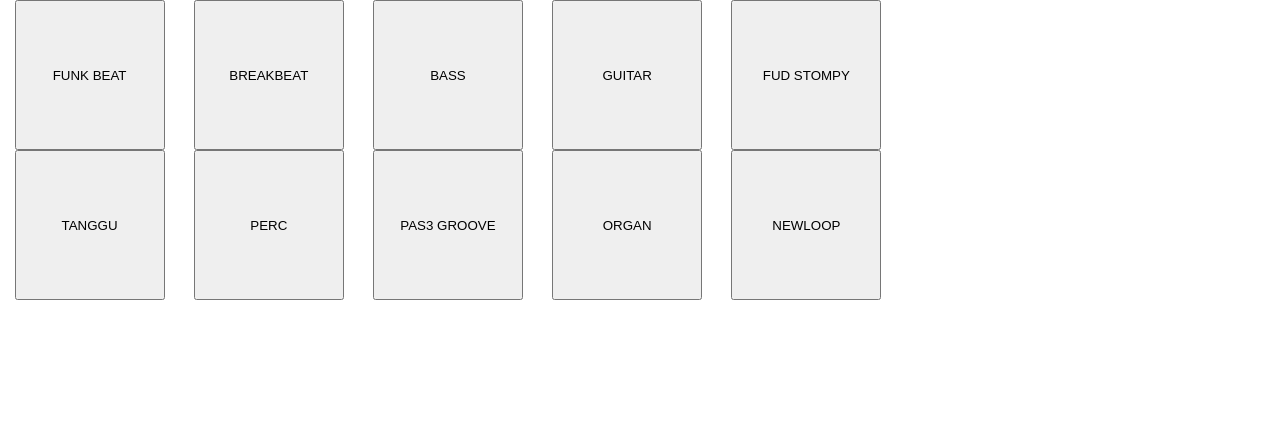
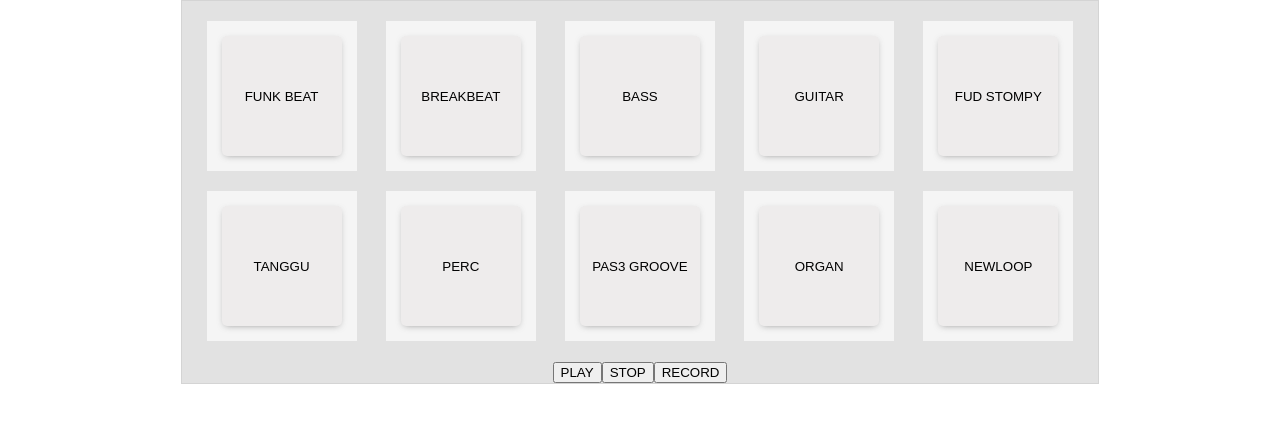
Before and after one commit to stephanbazbaz/moveo_test, a React (Create React App) app: page / in a window 1280 px wide. Shown: the top 422 px of the page. Built offline with nearby package versions, Linux system fonts and the light colour scheme.

Commit message:
first commit

```diff
--- a/src/App.css
+++ b/src/App.css
@@ -1,38 +1,4 @@
 .App {
-  text-align: center;
+  display: flex;
+  justify-content: center;
 }
-
-.App-logo {
-  height: 40vmin;
-  pointer-events: none;
-}
-
-@media (prefers-reduced-motion: no-preference) {
-  .App-logo {
-    animation: App-logo-spin infinite 20s linear;
-  }
-}
-
-.App-header {
-  background-color: #282c34;
-  min-height: 100vh;
-  display: flex;
-  flex-direction: column;
-  align-items: center;
-  justify-content: center;
-  font-size: calc(10px + 2vmin);
-  color: white;
-}
-
-.App-link {
-  color: #61dafb;
-}
-
-@keyframes App-logo-spin {
-  from {
-    transform: rotate(0deg);
-  }
-  to {
-    transform: rotate(360deg);
-  }
-}
--- a/src/comps/PadButton.js
+++ b/src/comps/PadButton.js
@@ -9,33 +9,32 @@ export default function PadButton({ sound, name, id, listArr }) {
         audio.current.preload = "none";
         audio.current.loop = true;
     }, [audio]);
-    // const listArr = []
 
 
     const playSound = (n) => {
         const index = listArr.indexOf(n);
         if (isPlay) {
-            audio.current.pause();
-            audio.current.currentTime = 0;
+            // audio.current.pause();
+            // audio.current.currentTime = 0;
             setIsPlay(false);
             listArr.splice(index, 1)
-            console.log(listArr);
             return;
         }
-        audio.current.play();
+        // audio.current.play();
         setIsPlay(true);
         listArr.push(n)
-        loop()
     }
-    const loop = () => {
-        console.log(listArr);
-    }
+
     return (
-        <button
-            className='pad-button'
-            id={id}
-            onClick={() => playSound(name)}>
-            {name}
-        </button>
+
+        <div className='btn-warp'>
+            <button
+                className='pad-button demoObject'
+                id={id}
+                onClick={() => playSound(name)}>
+                {name}
+            </button>
+        </div>
+
     );
 }
--- a/src/comps/Pads.js
+++ b/src/comps/Pads.js
@@ -11,17 +11,31 @@ import PAS3_GROOVE from '../assets/PAS3GROOVE1.03B.mp3';
 import ORGAN_SYNTH from '../assets/SilentStar_120_Em_OrganSynth.mp3';
 import NEWLOOP from '../assets/new_loop_1.mp3'
 import PadButton from './PadButton'
-
+import PlayRecordBar from './PlayRecordBar'
 export default function Pads() {
 
-    const listArr = []
+    let clearLoop;
+    const [listArr, setlistArr] = React.useState([])
+    const stopLoop = () => {
+        clearTimeout(clearLoop)
+    }
+    const startLoop = () => {
+        clearLoop = setTimeout(() => {
+            startLoop()
+            if (listArr.length > 0) {
+                console.log(listArr);
+
+            }
+        }, 3000);
+
+    }
 
     return (
         <div className='pads-container'>
             {padsArr.map((item, index) => {
                 return (
                     <PadButton
-                    listArr={listArr}
+                        listArr={listArr}
                         key={index}
                         id={index}
                         sound={item.sound}
@@ -29,6 +43,11 @@ export default function Pads() {
                     />
                 )
             })}
+            <PlayRecordBar
+                startLoop={startLoop}
+                stopLoop={stopLoop}
+            />
+
         </div>
     )
 }
--- /dev/null
+++ b/src/comps/PlayRecordBar.js
@@ -0,0 +1,12 @@
+import React from 'react'
+
+export default function PlayRecordBar({ startLoop, stopLoop }) {
+
+    return (
+        <div className='play-record-container'>
+            <button onClick={startLoop}>PLAY</button>
+            <button onClick={stopLoop}>STOP</button>
+            <button>RECORD</button>
+        </div>
+    )
+}
--- a/src/comps/style.scss
+++ b/src/comps/style.scss
@@ -3,8 +3,36 @@
     flex-wrap: wrap;
     justify-content: space-around;
     width: 70%;
-    .pad-button {
+    border: solid 1px #d4d4d4;
+    padding: 20px 10px 0 10px;
+    background-color: #e2e2e2;
+    .btn-warp {
+        margin: 0 0 20px 0;
+        background-color: whitesmoke;
         width: 150px;
         height: 150px;
+        /* border: 1px solid black; */
+        display: flex;
+        justify-content: center;
+        align-items: center;
+        .pad-button {
+            background-color: #eeecec;
+            border: none;
+            width: 120px;
+            height: 120px;
+            border-radius: 5px;
+
+        }
+        .pad-button:focus {
+            transform: scale(0.97);
+        }
+        .pad-button:hover {
+            cursor: pointer;
+        }
+    }
+    .demoObject {
+        -webkit-box-shadow: 0px 2px 7px -3px rgba(79, 79, 79, 0.65);
+        box-shadow: 0px 2px 7px -3px rgba(79, 79, 79, 0.65);
+        background: #ffffff;
     }
 }
```
